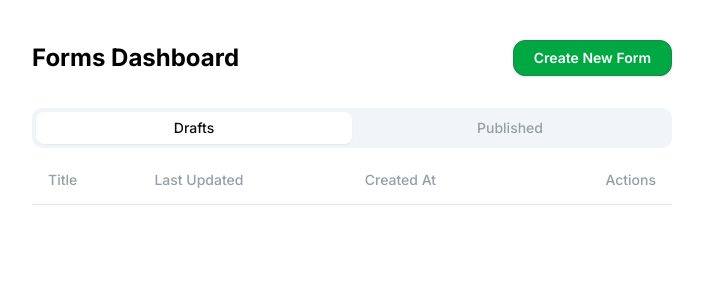
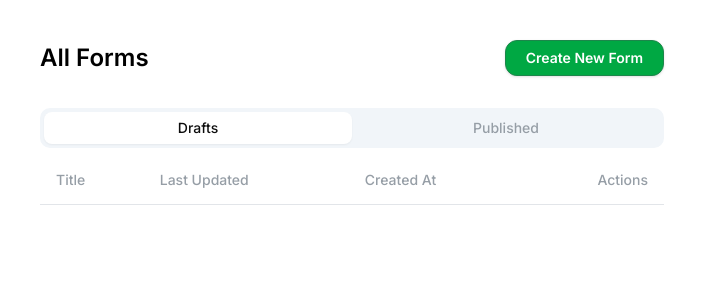
Before and after one commit to swarajspatil158/forms, a Next.js app: page / in a window 1280 px wide. Shown: the top 300 px of the page, without its empty margins (288-991 px from the left). Built offline with nearby package versions, Linux system fonts and the light colour scheme.

Commit message:
Add dashboard padding

```diff
--- a/app/page.tsx
+++ b/app/page.tsx
@@ -99,9 +99,9 @@ export default function FormsDashboard() {
   }
 
   return (
-    <div className="container mx-auto py-10 max-w-[640px]">
+    <div className="container mx-auto py-10 px-2 max-w-[640px]">
       <div className="flex justify-between items-center mb-8">
-        <h1 className="text-2xl font-bold">Forms Dashboard</h1>
+        <div className="text-base md:text-2xl font-semibold">All Forms </div>
         <Button asChild>
           <Link href="/forms/create">Create New Form</Link>
         </Button>
```
